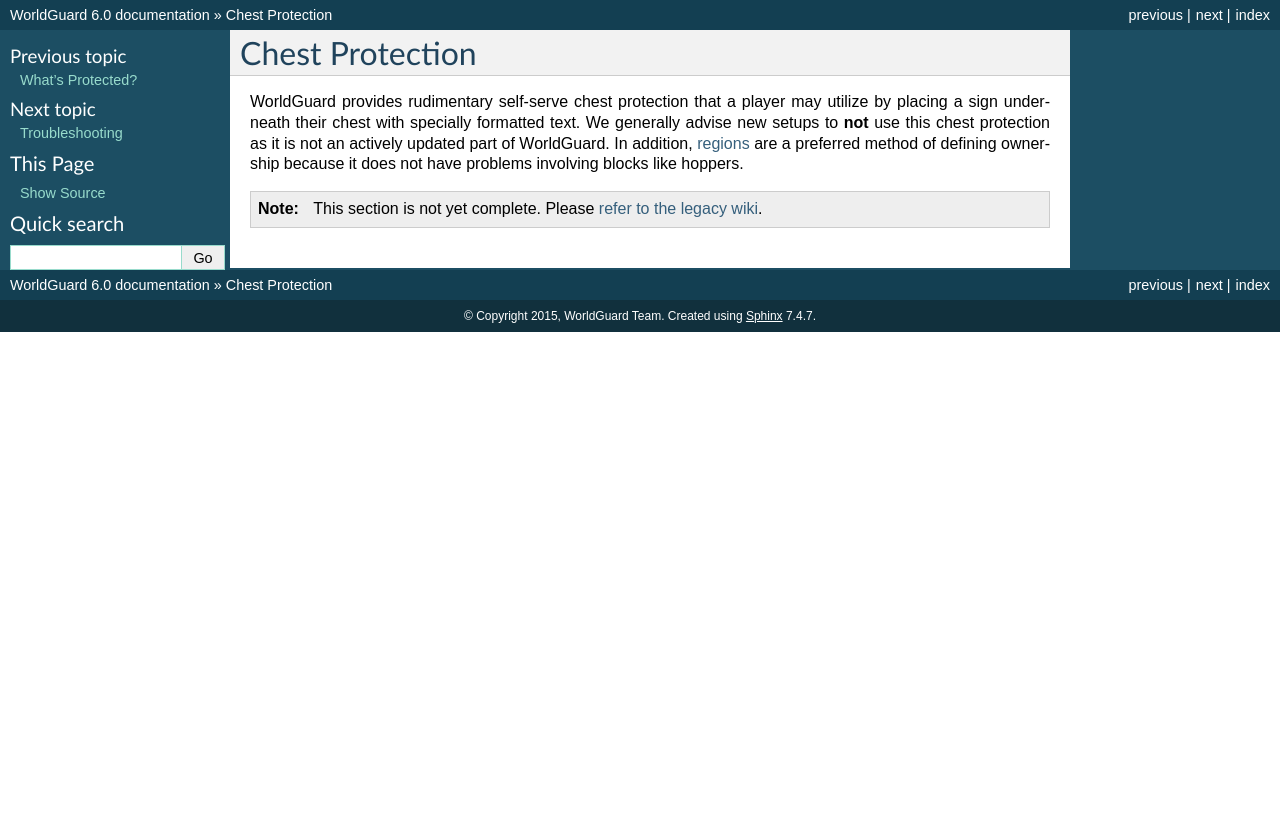
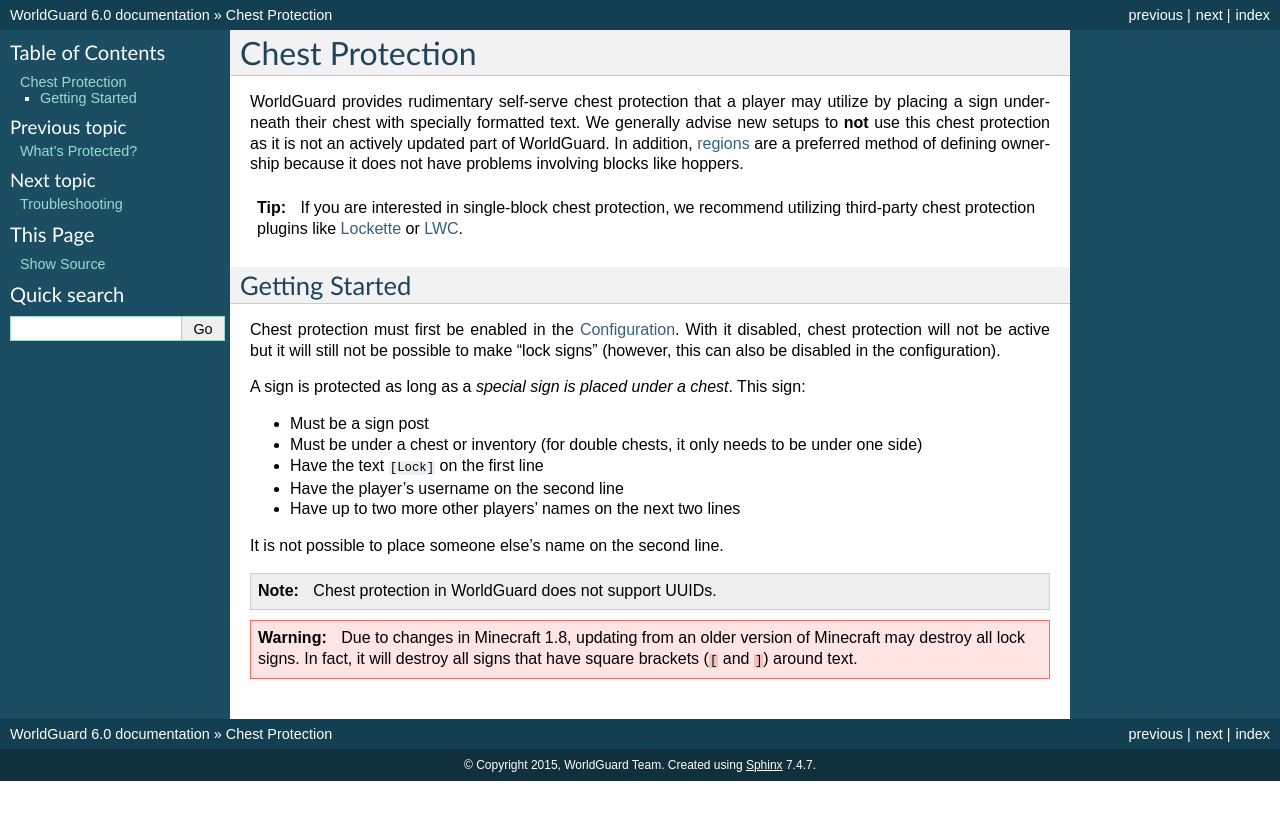
Before and after one commit to aurorasmiles/WorldGuardDocs, a Sphinx documentation site: the page built from source/chest-protection.rst, in a window 1280 px wide. Shown: the top 820 px of the page. Built offline with Sphinx 7.4.7, drawn with Linux system fonts in a browser that asks for light colours.

Commit message:
Document chest protection.

```diff
--- a/source/chest-protection.rst
+++ b/source/chest-protection.rst
@@ -4,5 +4,26 @@
 
 WorldGuard provides rudimentary self-serve chest protection that a player may utilize by placing a sign underneath their chest with specially formatted text. We generally advise new setups to **not** use this chest protection as it is not an actively updated part of WorldGuard. In addition, :doc:`regions <regions/index>` are a preferred method of defining ownership because it does not have problems involving blocks like hoppers.
 
+.. tip::
+    If you are interested in single-block chest protection, we recommend utilizing third-party chest protection plugins like `Lockette <http://dev.bukkit.org/bukkit-plugins/lockette/>`_ or `LWC <http://dev.bukkit.org/bukkit-plugins/lwc/>`_.
+
+Getting Started
+===============
+
+Chest protection must first be enabled in the :doc:`config`. With it disabled, chest protection will not be active but it will still not be possible to make "lock signs" (however, this can also be disabled in the configuration).
+
+A sign is protected as long as a *special sign is placed under a chest*. This sign:
+
+* Must be a sign post
+* Must be under a chest or inventory (for double chests, it only needs to be under one side)
+* Have the text ``[Lock]`` on the first line
+* Have the player's username on the second line
+* Have up to two more other players' names on the next two lines
+
+It is not possible to place someone else's name on the second line.
+
 .. note::
-    This section is not yet complete. Please `refer to the legacy wiki <http://wiki.sk89q.com/wiki/WorldGuard/Chest_protection>`_.
+    Chest protection in WorldGuard does not support UUIDs.
+
+.. warning::
+    Due to changes in Minecraft 1.8, updating from an older version of Minecraft may destroy all lock signs. In fact, it will destroy all signs that have square brackets (``[`` and ``]``) around text.
```
